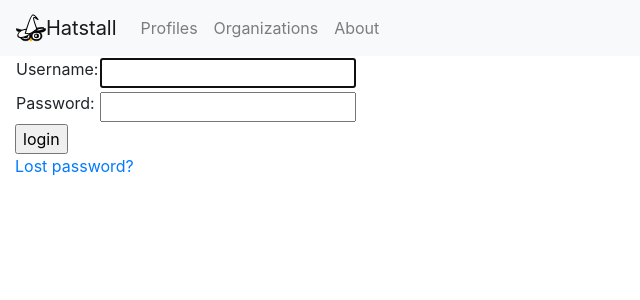
After one commit to chaoss/grimoirelab-hatstall, a Django app: page /login/ in a window 1280 px wide. The commit adds this page. Shown: the top 300 px of the page, without its empty margins (0-640 px from the left). Run offline with Django 3.2, Linux system fonts and the light colour scheme; some libraries are stand-ins or nearby versions.

Commit message:
[auth] Add basic authentication for profiles listing
* Add django_hatstall/templates/ as a templates repository
* Add registration/login.html for the basic login page
* Move base.html template to the project templates to be reused in all project apps
* Add the auth urls to the project urls.py
* Check that user is logged in the view method for project listing

```diff
--- a/django_hatstall/django_hatstall/settings.py
+++ b/django_hatstall/django_hatstall/settings.py
@@ -54,7 +54,7 @@ ROOT_URLCONF = 'django_hatstall.urls'
 TEMPLATES = [
     {
         'BACKEND': 'django.template.backends.django.DjangoTemplates',
-        'DIRS': ['identities/templates'],
+        'DIRS': ['django_hatstall/templates', 'identities/templates'],
         'APP_DIRS': True,
         'OPTIONS': {
             'context_processors': [
--- /dev/null
+++ b/django_hatstall/django_hatstall/templates/registration/login.html
@@ -0,0 +1,43 @@
+{% extends "base.html" %}
+
+{% block head %}
+    {{ block.super }}
+{% endblock %}
+
+
+
+{% block body %}
+{% if form.errors %}
+<p>Your username and password didn't match. Please try again.</p>
+{% endif %}
+
+{% if next %}
+    {% if user.is_authenticated %}
+    <p>Your account doesn't have access to this page. To proceed,
+    please login with an account that has access.</p>
+    {% else %}
+    <p>Please login to see this page.</p>
+    {% endif %}
+{% endif %}
+
+<form method="post" action="{% url 'login' %}">
+{% csrf_token %}
+<table>
+<tr>
+    <td>{{ form.username.label_tag }}</td>
+    <td>{{ form.username }}</td>
+</tr>
+<tr>
+    <td>{{ form.password.label_tag }}</td>
+    <td>{{ form.password }}</td>
+</tr>
+</table>
+
+<input type="submit" value="login" />
+<input type="hidden" name="next" value="{{ next }}" />
+</form>
+
+{# Assumes you setup the password_reset view in your URLconf #}
+<p><a href="{% url 'password_reset' %}">Lost password?</a></p>
+
+{% endblock %}
--- a/django_hatstall/django_hatstall/urls.py
+++ b/django_hatstall/django_hatstall/urls.py
@@ -13,6 +13,7 @@ Including another URLconf
     1. Import the include() function: from django.conf.urls import url, include
     2. Add a URL to urlpatterns:  url(r'^blog/', include('blog.urls'))
 """
+from django.contrib.auth import views as auth_views
 from django.conf.urls import include, url
 from django.contrib import admin
 
@@ -20,4 +21,6 @@ urlpatterns = [
     url(r'^identities/', include('identities.urls')),
     url(r'^profiles/', include('identities.urls')),
     url(r'^admin/', admin.site.urls),
+    url(r'^accounts/login/$', auth_views.LoginView.as_view()),
+    url('^', include('django.contrib.auth.urls'))
 ]
--- a/django_hatstall/identities/templates/profiles/profiles.html
+++ b/django_hatstall/identities/templates/profiles/profiles.html
@@ -1,4 +1,4 @@
-{% extends 'profiles/base.html' %}
+{% extends 'base.html' %}
 {% with active_page="profiles" %}
 
 {% block title %}Profiles{% endblock %}
--- a/django_hatstall/identities/views.py
+++ b/django_hatstall/identities/views.py
@@ -6,8 +6,9 @@ import sortinghat.api
 from sortinghat.db.database import Database
 from sortinghat.db.model import UniqueIdentity
 
-
+from django.conf import settings
 from django.http import HttpResponse
+from django.shortcuts import redirect
 from django.template import loader
 
 #
@@ -19,6 +20,8 @@ def index(request):
     return HttpResponse("Hello, world. You're at the profiles index.")
 
 def list(request):
+    if not request.user.is_authenticated:
+        return redirect('%s?next=%s' % (settings.LOGIN_URL, request.path))
     sh_db_cfg = "shdb.cfg"
     sh_db = sortinghat_db_conn(sh_db_cfg)
     # uuids = render_profiles(sh_db, request)
```
Also changed, not shown: django_hatstall/django_hatstall/templates/base.html (renamed from django_hatstall/identities/templates/profiles/base.html).
